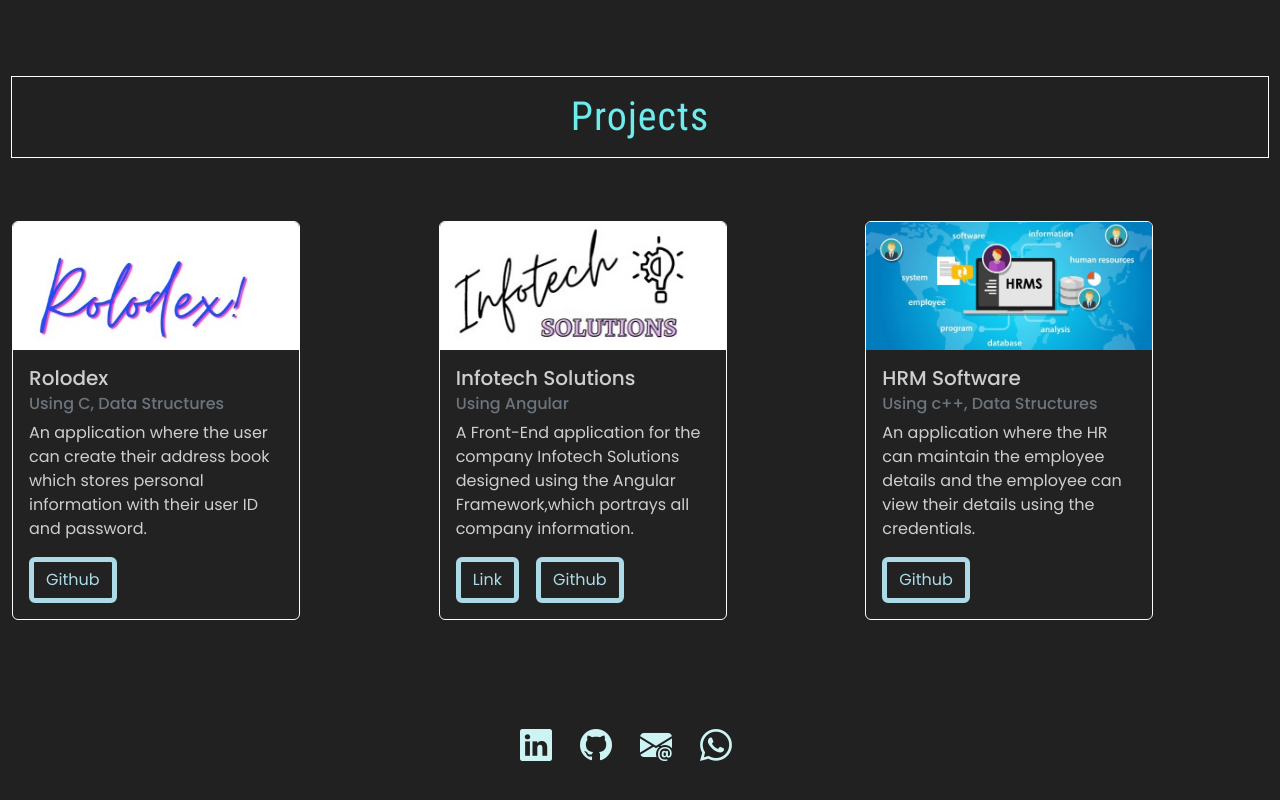
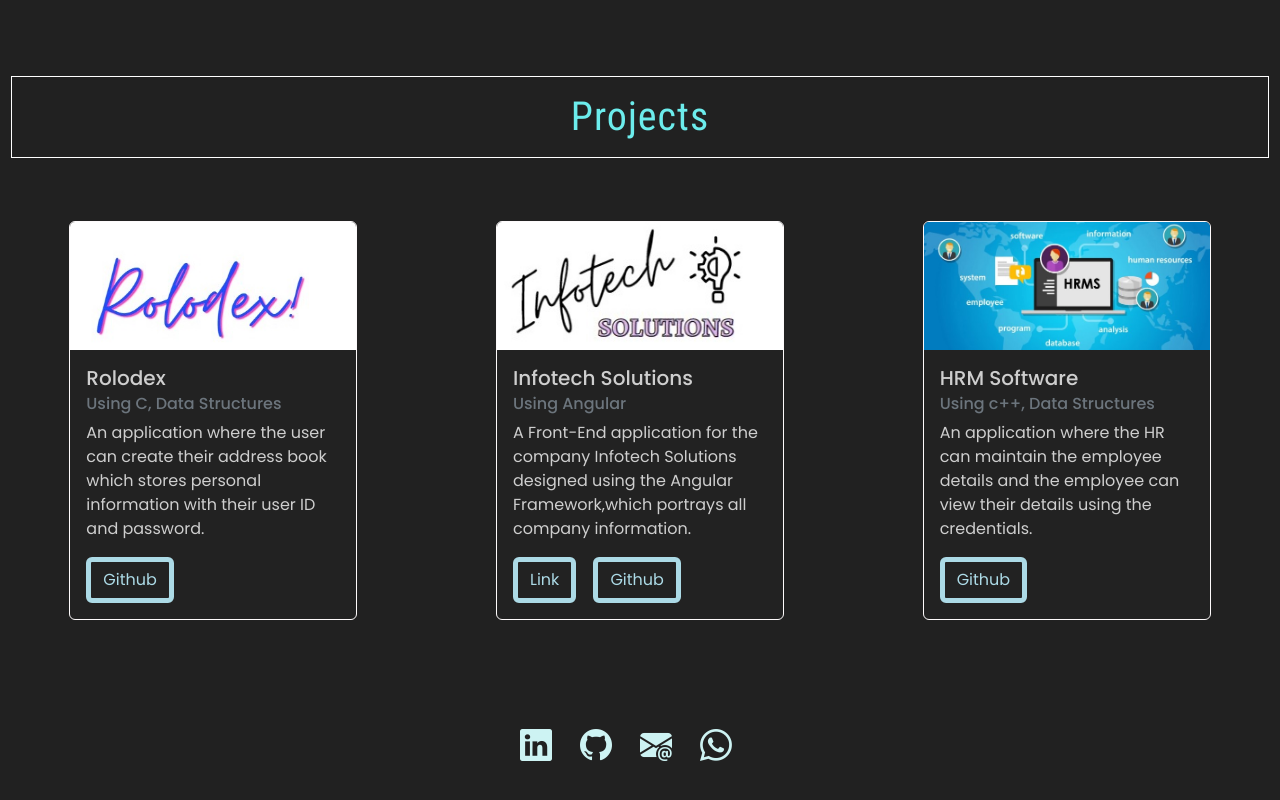
Before and after one commit to swetha2662/Swetha-s-Resume-Portfolio---Using-Angular, an Angular app: page /skills in a window 1280 px wide. Shown: the part 1991-2791 px from the top of the page. Built offline with nearby package versions, Linux system fonts and the light colour scheme; some icons are missing.

Commit message:
Update projects.component.css

```diff
--- a/src/app/projects/projects.component.css
+++ b/src/app/projects/projects.component.css
@@ -14,7 +14,8 @@
     border: 1px solid #fdfafb;
     color: rgba(250, 250, 250, 0.8);
     margin-bottom: 2rem;
-/*     margin-left: 4rem; */
+    margin-left: auto;
+    margin-right:auto;
   }
 
   .btn {
```
